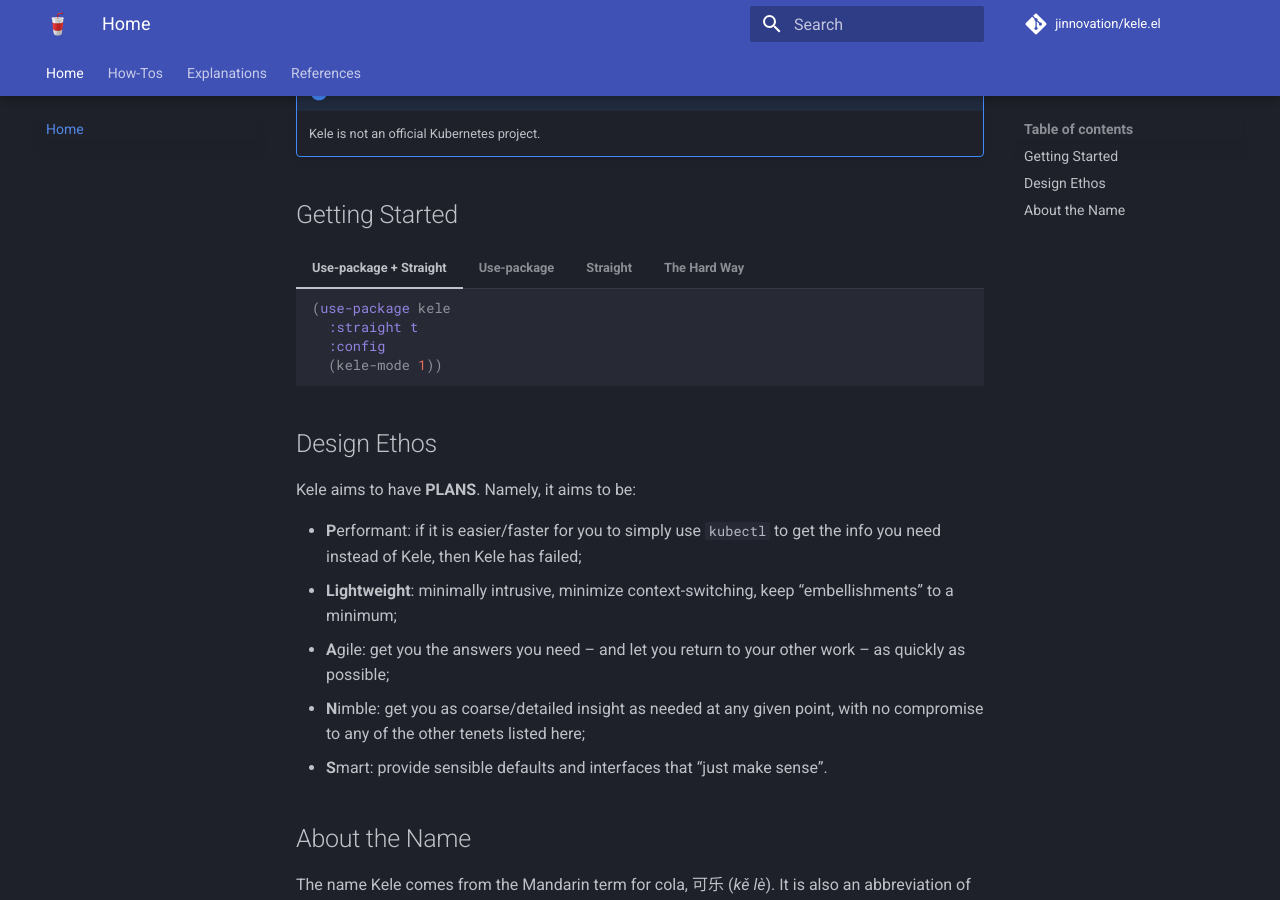
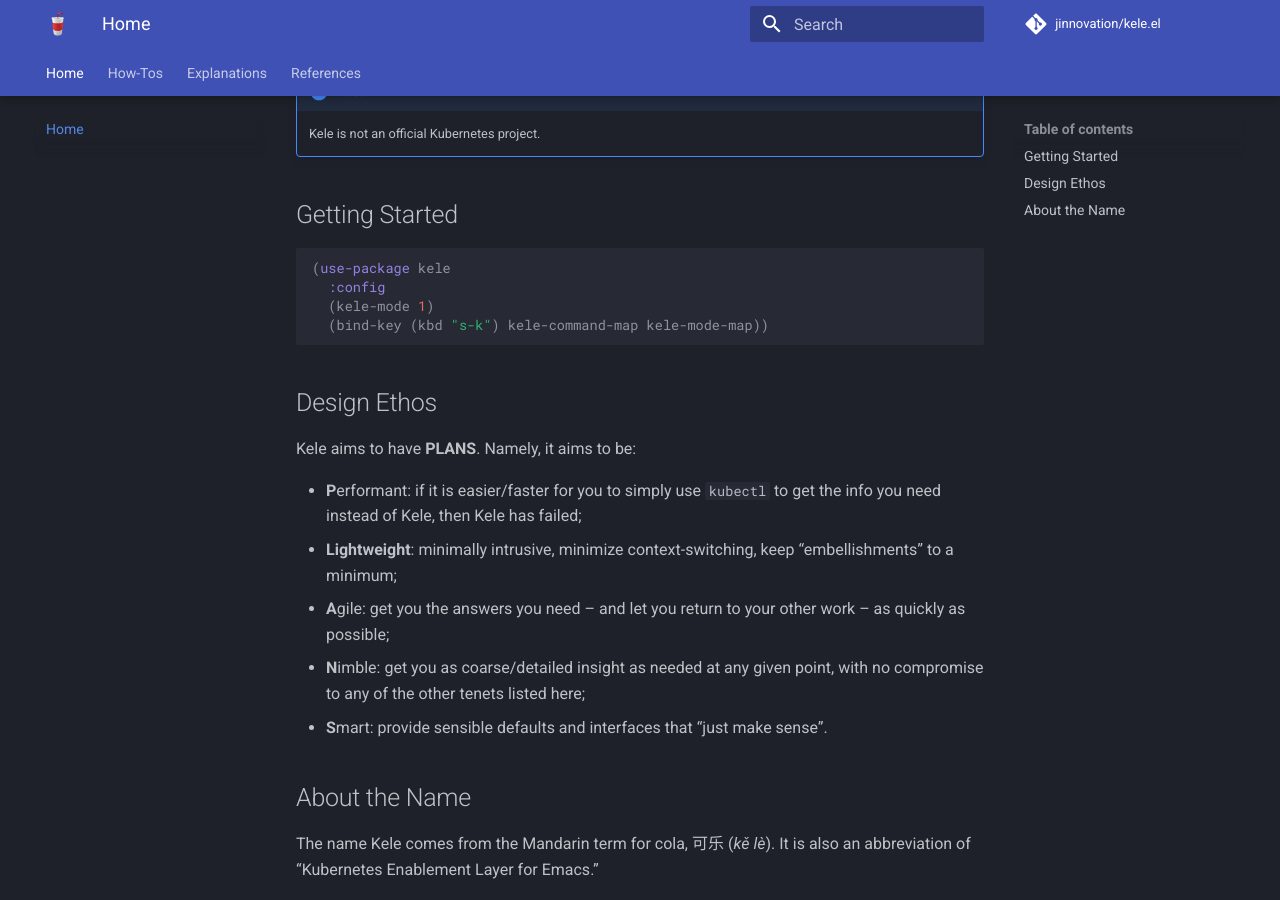
Before and after one commit to jinnovation/kele.el, an MkDocs documentation site: the page built from docs/index.md, in a window 1280 px wide and 900 px high, scrolled down 1469 px. Built offline with MkDocs 1.6.1 and Material for MkDocs 9.7.7, drawn with Linux system fonts in a browser that asks for light colours; comment, search, counter and statistics services are not loaded.

Commit message:
Define `kele-mode-map` (#107)
We draw inspiration from Projectile to define a `kele-mode-map` and a
corresponding `kele-command-map`. This will allow users to bind a single
prefix key, e.g. `(kbd "s-k")`, to gain access to a spread of relevant
Transient-based commands, e.g. `kele-context`.

````diff
--- a/docs/index.md
+++ b/docs/index.md
@@ -29,38 +29,12 @@ e.g. [Embark], that you can take advantage of in your own configs.
 
 ## Getting Started
 
-=== "Use-package + Straight"
-
-    ```emacs-lisp
-    (use-package kele
-      :straight t
-      :config
-      (kele-mode 1))
-    ```
-
-=== "Use-package"
-
-    ```emacs-lisp
-    (use-package kele
-      :config
-      (kele-mode 1))
-    ```
-
-=== "Straight"
-
-    ```emacs-lisp
-    (straight-use-package kele)
-    (kele-mode 1)
-    ```
-
-=== "The Hard Way"
-
-    Clone this repository and all dependencies and put them in your load-path.
-
-    ```emacs-lisp
-    (require 'kele)
-    (kele-mode 1)
-    ```
+```emacs-lisp
+(use-package kele
+  :config
+  (kele-mode 1)
+  (bind-key (kbd "s-k") kele-command-map kele-mode-map))
+```
 
 ## Design Ethos
 
````
Also changed, not shown: 1 other file.
